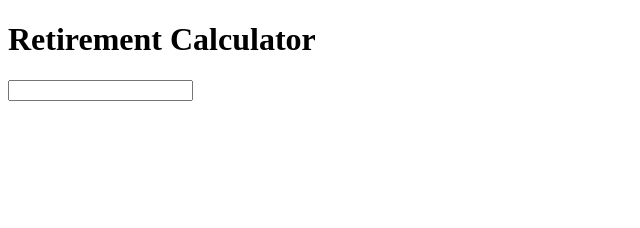
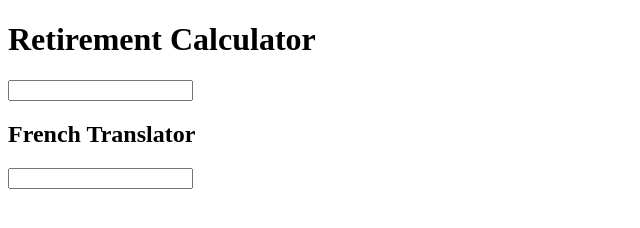
Before and after one commit to JebHarrison/javascript-challeng, a plain HTML site: page index.html in a window 1280 px wide. Shown: the whole page, without its empty margins (0-640 px from the left). Drawn offline with Linux system fonts and the light colour scheme.

Commit message:
added french translator in index.html along with js

```diff
--- a/index.html
+++ b/index.html
@@ -8,7 +8,18 @@
     <script src="script.js"></script>
 </head>
 <body>
+    <main>
     <h1>Retirement Calculator</h1>
     <input type="text" onblur="calculateYearsUntilRetirement(event)">
+    </main>
+
+    <article>
+        <h1>French Translator</h1>
+        <input type="text" onblur="getGreetingInFrench(event)">
+
+    </article>
+
+
+
 </body>
 </html>
--- a/script.js
+++ b/script.js
@@ -8,8 +8,12 @@ function calculateYearsUntilRetirement(event){
 function getGreetingInFrench(event){
     const greeting = event.taget.value;
 
-
-
-
-
+    if (greeting == 'hello'){
+    alert('bonjour')
+    }
+    else if (greeting == 'goodbye'){
+    alert (greeting == 'Au revior')
+    } else {
+        alert('not recognised')
+    }
 }
```
